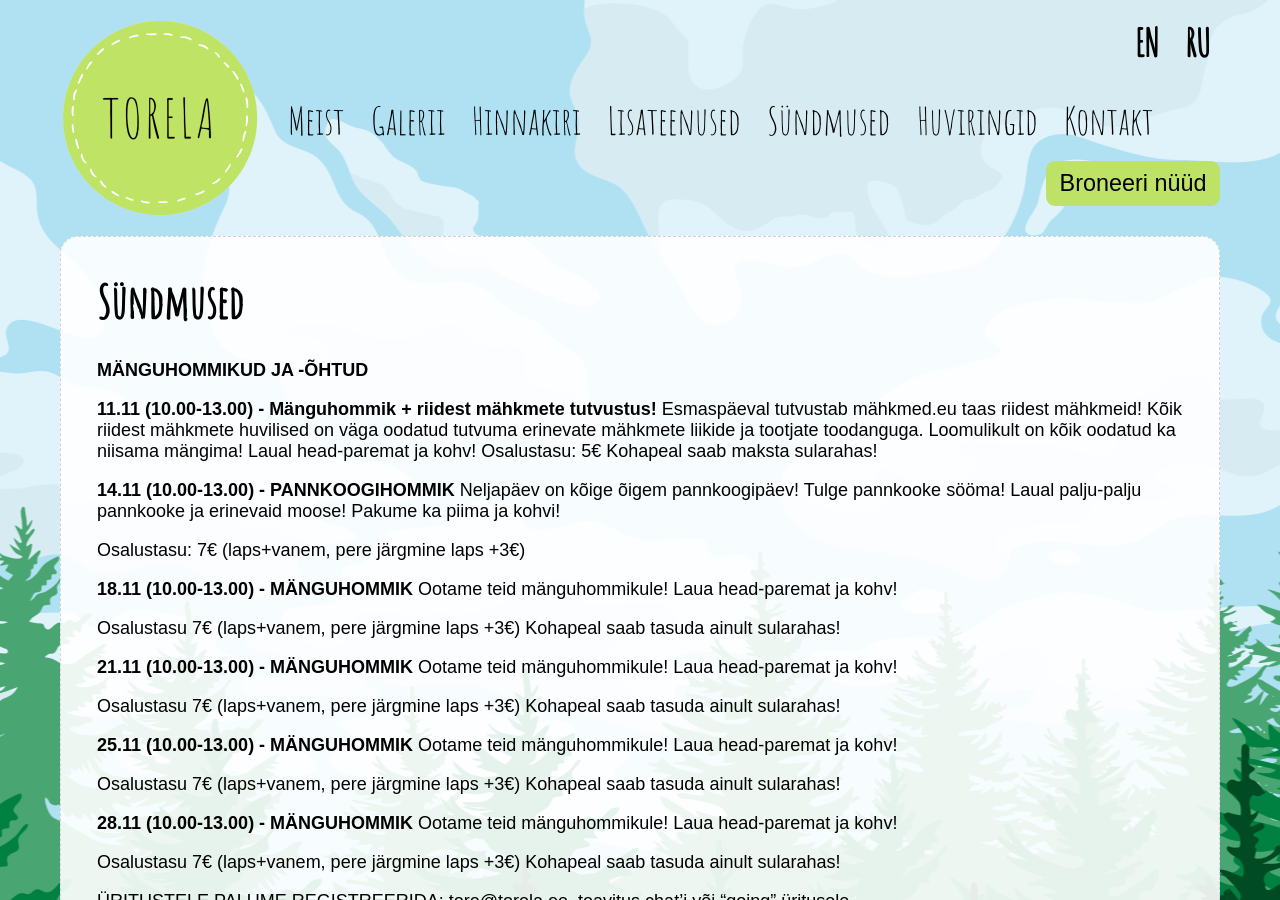
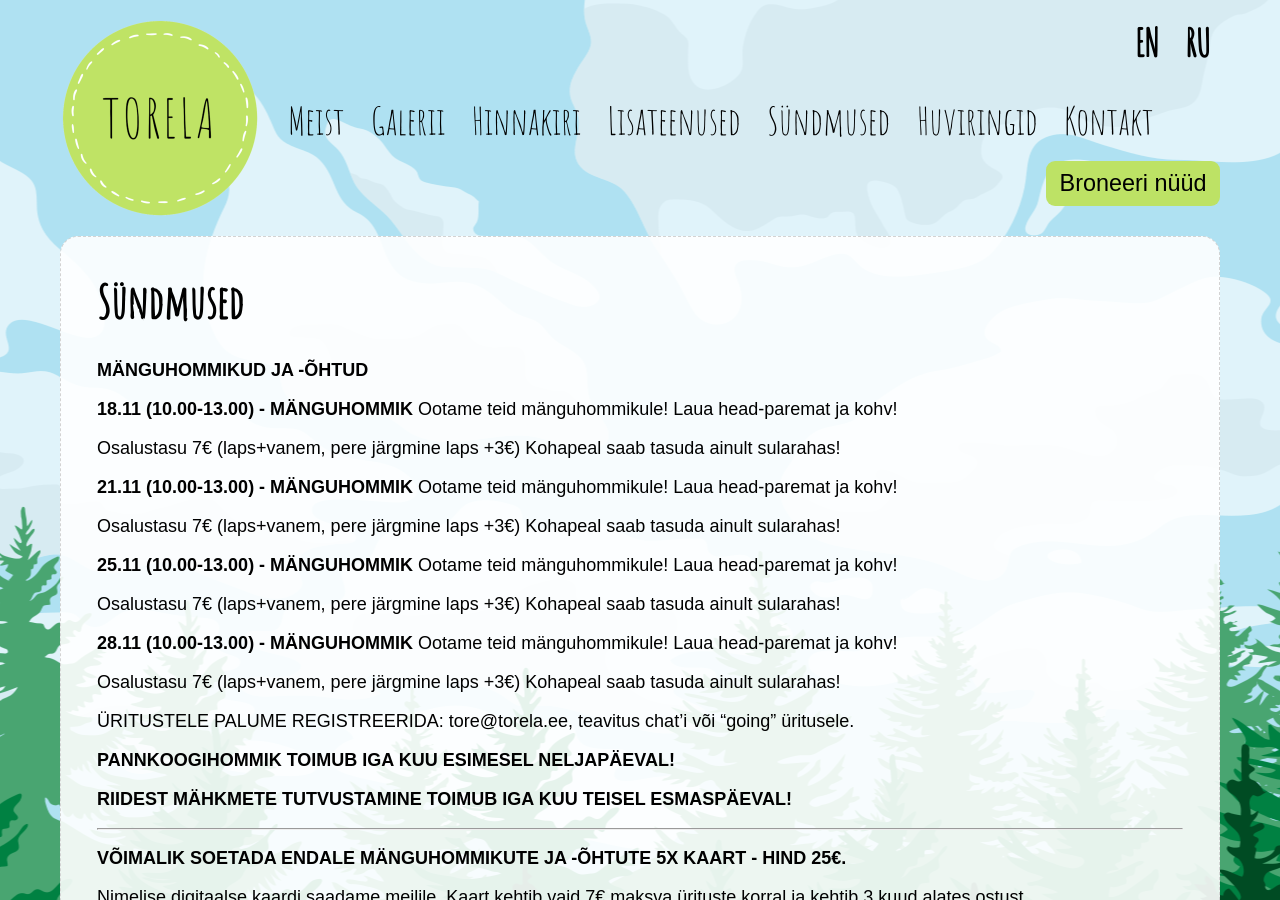
Before and after one commit to mypsik/torela, a Jekyll site: the page built from syndmused/index.md, in a window 1280 px wide and 900 px high. Built offline with Jekyll 4.4.1, drawn with Linux system fonts in a browser that asks for light colours.

Commit message:
Update index.md

```diff
--- a/syndmused/index.md
+++ b/syndmused/index.md
@@ -8,21 +8,6 @@ ru: /ru/events/
 ---
 
 **MÄNGUHOMMIKUD JA -ÕHTUD**
-
-
-**11.11 (10.00-13.00) - Mänguhommik + riidest mähkmete tutvustus!**
-Esmaspäeval tutvustab mähkmed.eu taas riidest mähkmeid! Kõik riidest mähkmete huvilised on väga oodatud tutvuma erinevate mähkmete liikide ja tootjate toodanguga.
-Loomulikult on kõik oodatud ka niisama mängima!
-Laual head-paremat ja kohv!
-Osalustasu: 5€
-Kohapeal saab maksta sularahas!
-
-**14.11 (10.00-13.00) - PANNKOOGIHOMMIK**
-Neljapäev on kõige õigem pannkoogipäev! Tulge pannkooke sööma!
-Laual palju-palju pannkooke ja erinevaid moose!
-Pakume ka piima ja kohvi!
-
-Osalustasu: 7€ (laps+vanem, pere järgmine laps +3€)
 
 
 **18.11 (10.00-13.00) - MÄNGUHOMMIK**
```
